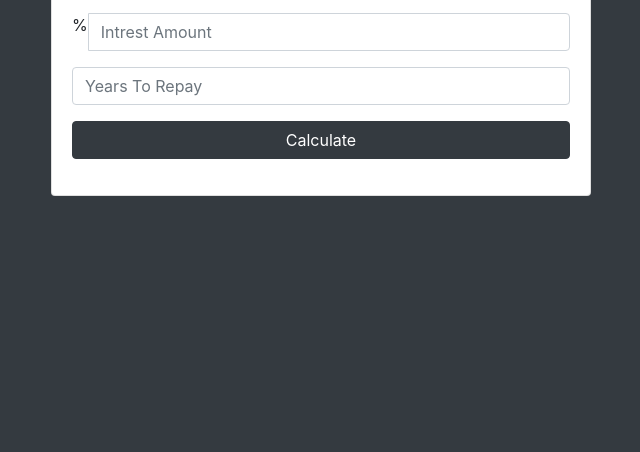
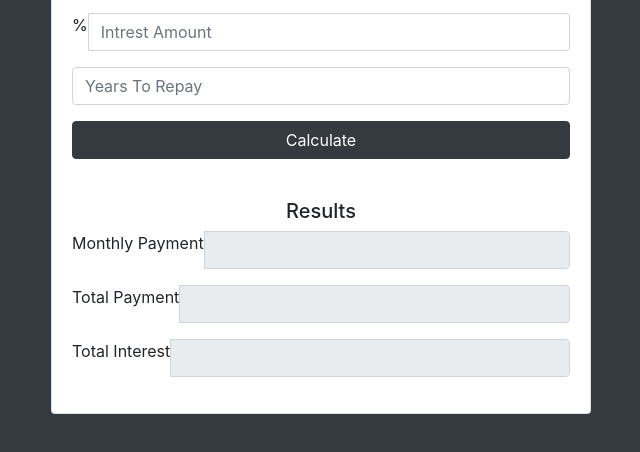
Before and after one commit to av308q/Loan-calculator-, a plain HTML site: page index.html in a window 1280 px wide. Shown: the part 182-634 px from the top of the page, without its empty margins (319-959 px from the left). Drawn offline with nearby package versions, Linux system fonts and the light colour scheme.

Commit message:
created forms for monthly, total and interest

```diff
--- a/index.html
+++ b/index.html
@@ -42,6 +42,30 @@
               btn-block">
             </div>
           </form>
+          <!---load hear--->
+          <!---results---->
+          <div id="results" class="pt-4">
+            <h5>Results</h5>
+            <div class="form-group">
+              <div class="input-group">
+                <span class="input-group-addon">Monthly Payment</span>
+                <input type="number" class="form-control" id="Monthly-Payment" disabled>
+              </div>
+            </div>
+
+            <div class="form-group">
+              <div class="input-group">
+                <span class="input-group-addon">Total Payment</span>
+                <input type="number" class="form-control" id="Total-Payment" disabled>
+              </div>
+            </div>
+            <div class="form-group">
+              <div class="input-group">
+                <span class="input-group-addon">Total Interest</span>
+                <input type="number" class="form-control" id="Total-Intertest" disabled>
+              </div>
+            </div>
+          </div>
         </div>
       </div>
     </div>
```
